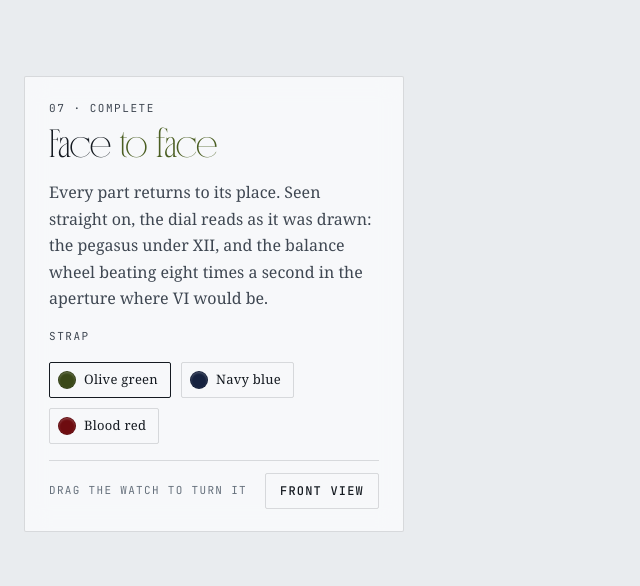
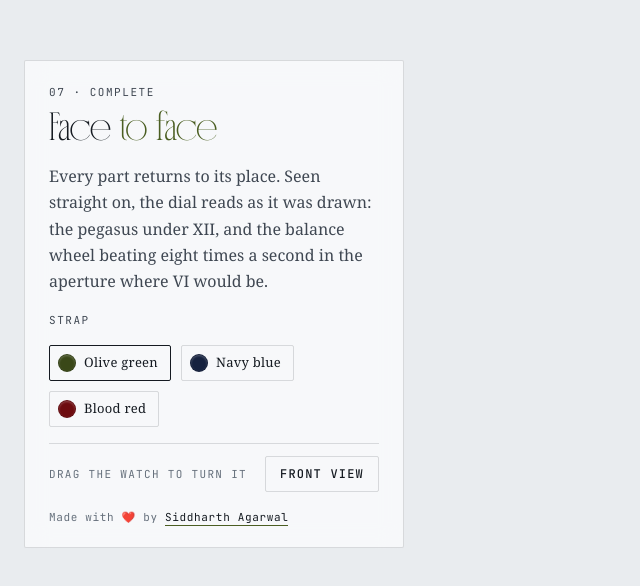
Before and after one commit to sidag45/sidag45.github.io, a plain HTML site: page XR Projects/3d-watch-animate/index.html in a window 1280 px wide. Shown: the part 5696-6282 px from the top of the page, without its empty margins (0-640 px from the left). Drawn offline with nearby package versions, Linux system fonts and the light colour scheme; files whose address does not match are found by name; a web font is replaced by a local one.

Commit message:
add refinements

```diff
--- a/XR Projects/3d-watch-animate/index.html
+++ b/XR Projects/3d-watch-animate/index.html
@@ -99,6 +99,7 @@
         <button class="swatch" type="button" data-strap="red" aria-label="Blood red strap" aria-pressed="false"><i style="background:#6e0c10"></i>Blood red</button>
       </div>
       <div class="turnhint"><span>Drag the watch to turn it</span><button id="frontView" type="button">Front view</button></div>
+      <p class="credit">Made with <span aria-label="love">❤️</span> by <a href="https://www.linkedin.com/in/siddharthagarwal2608/" target="_blank" rel="noopener">Siddharth Agarwal</a></p>
     </div>
   </section>
 </main>
--- a/XR Projects/3d-watch-animate/styles.css
+++ b/XR Projects/3d-watch-animate/styles.css
@@ -34,6 +34,9 @@ body{font-family:var(--f-body);font-size:16px;line-height:1.65;-webkit-font-smoo
 html.turnable #c{touch-action:none;cursor:grab}
 html.turning #c{cursor:grabbing}
 .turnhint{display:flex;align-items:center;justify-content:space-between;gap:12px;margin-top:16px;padding-top:12px;border-top:1px solid var(--line)}
+.card p.credit{margin:18px 0 0;font:400 11px/1.4 var(--f-mono);letter-spacing:.06em;color:var(--muted)}
+.credit a{color:var(--rhodium);text-decoration:none;border-bottom:1px solid var(--em);padding-bottom:1px;transition:color .2s ease}
+.credit a:hover,.credit a:focus-visible{color:var(--em)}
 .turnhint span{font-family:var(--f-mono);font-size:11px;letter-spacing:.12em;text-transform:uppercase;color:var(--muted)}
 #labels{position:absolute;inset:0;pointer-events:none;overflow:hidden}
 .lbl{position:absolute;left:0;top:0;display:flex;align-items:center;gap:8px;white-space:nowrap;
```
